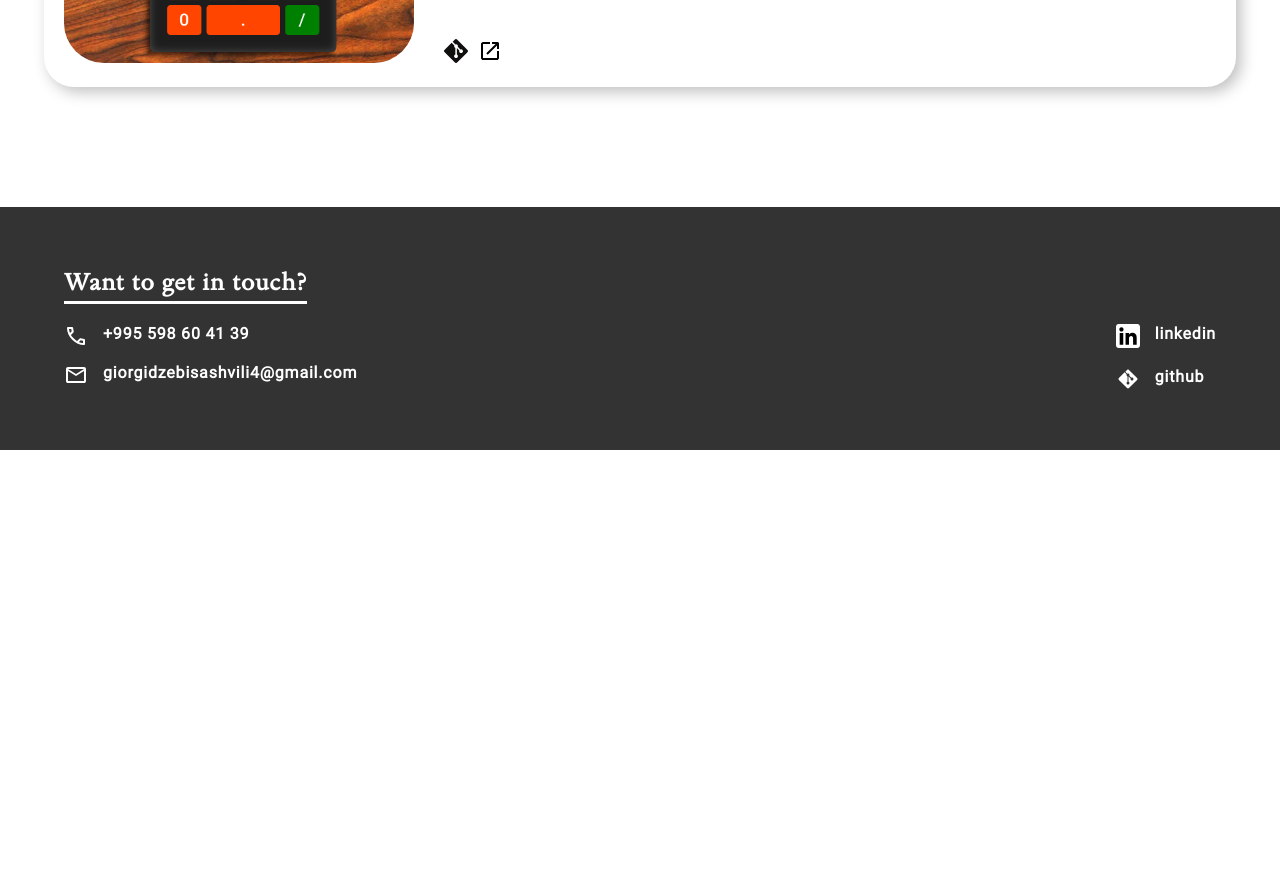
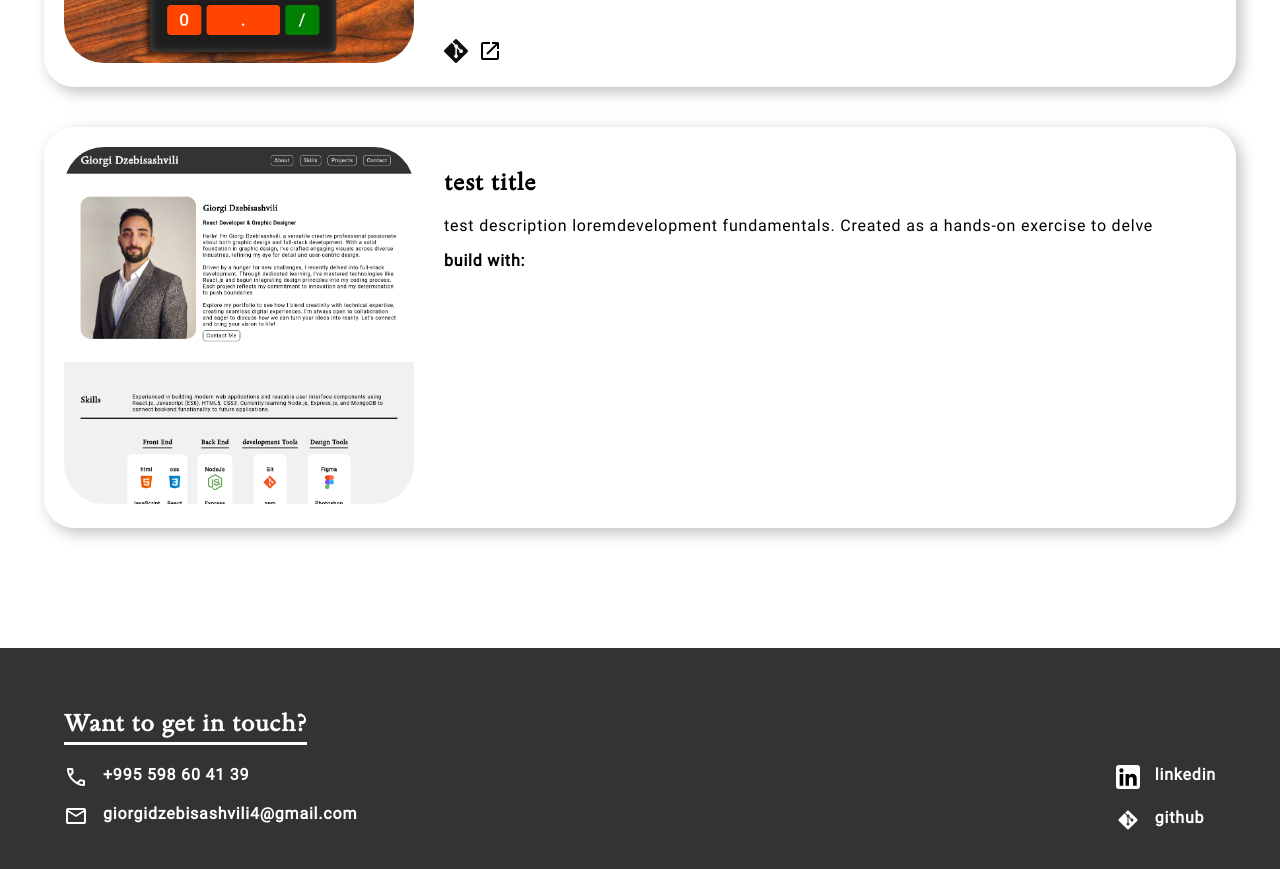
Before and after one commit to giorgidzebisashvili4/portfolio, a React (Vite) app: page / in a window 1280 px wide. Shown: the part 2640-3509 px from the top of the page. Before the commit the page ends 3090 px from the top, so only its background shows below. Built offline with nearby package versions, Linux system fonts and the light colour scheme.

Commit message:
connected mane data

```diff
--- a/src/components/Projects.jsx
+++ b/src/components/Projects.jsx
@@ -16,7 +16,11 @@ let testProjectData = {
     git: "https://giorgidzebisashvili4.github.io/calculator/",
     live: "https://giorgidzebisashvili4.github.io/calculator/",
   },
-  photo: { git },
+  photo: portfolioPhoto,
+  icons: {
+    git: git,
+    live: openlink,
+  },
 };
 
 function Projects() {
@@ -156,7 +160,7 @@ function Projects() {
             </div>
           </div>
         </div>
-        {/* <Project /> */}
+        <Project {...testProjectData} />
       </div>
     </section>
   );
--- a/src/components/project.jsx
+++ b/src/components/project.jsx
@@ -1,48 +1,35 @@
+import styles from "./Projects.module.css";
+
 function Project(props) {
   return (
     <div className={styles["projects-container"]}>
-      <a
-        href="https://giorgidzebisashvili4.github.io/calculator/"
-        target="_blank"
-        rel=""
-      >
-        <img src={calculator} alt="calculator-screenshot" />
-      </a>
+      {props.photo && (
+        <a href={props.link} target="_blank" rel="">
+          <img src={props.photo} alt={props.title} />
+        </a>
+      )}
       <div className={styles["about-text-section"]}>
         <div className="project-description">
-          <h2>Calculator</h2>
+          <h2>{props.title}</h2>
+          <p>{props.description}</p>
           <p>
-            Welcome to the Grid Calculator! One of my earliest projects, this
-            endeavor marked the beginning of my journey into mastering front-end
-            development fundamentals. Created as a hands-on exercise to delve
-            into grid styling, DOM manipulation, and JavaScript essentials, this
-            calculator project paved the way for honing crucial skills in
-            building interactive web applications. Join me as we revisit the
-            foundational stages of web development and explore the core concepts
-            that lay the groundwork for future projects.
-          </p>
-          <p>
-            {" "}
             <b>build with: </b>
-            <span>javascript</span>
-            <span>DOM</span> <span>grid</span>
+            {props.techs?.map((tech, index) => (
+              <span key={index}>{tech}</span>
+            ))}
           </p>
         </div>
         <div className="button-links">
-          <a
-            href="https://github.com/giorgidzebisashvili4/calculator"
-            target="_blank"
-            rel=""
-          >
-            <img src={git} alt="git" />
-          </a>
-          <a
-            href="https://giorgidzebisashvili4.github.io/calculator/"
-            target="_blank"
-            rel=""
-          >
-            <img src={openlink} alt="live" />
-          </a>
+          {props.git && (
+            <a href={props.git} target="_blank" rel="">
+              <img src={git} alt="git" />
+            </a>
+          )}
+          {props.link && (
+            <a href={props.link} target="_blank" rel="">
+              <img src={openlink} alt="live" />
+            </a>
+          )}
         </div>
       </div>
     </div>
```
